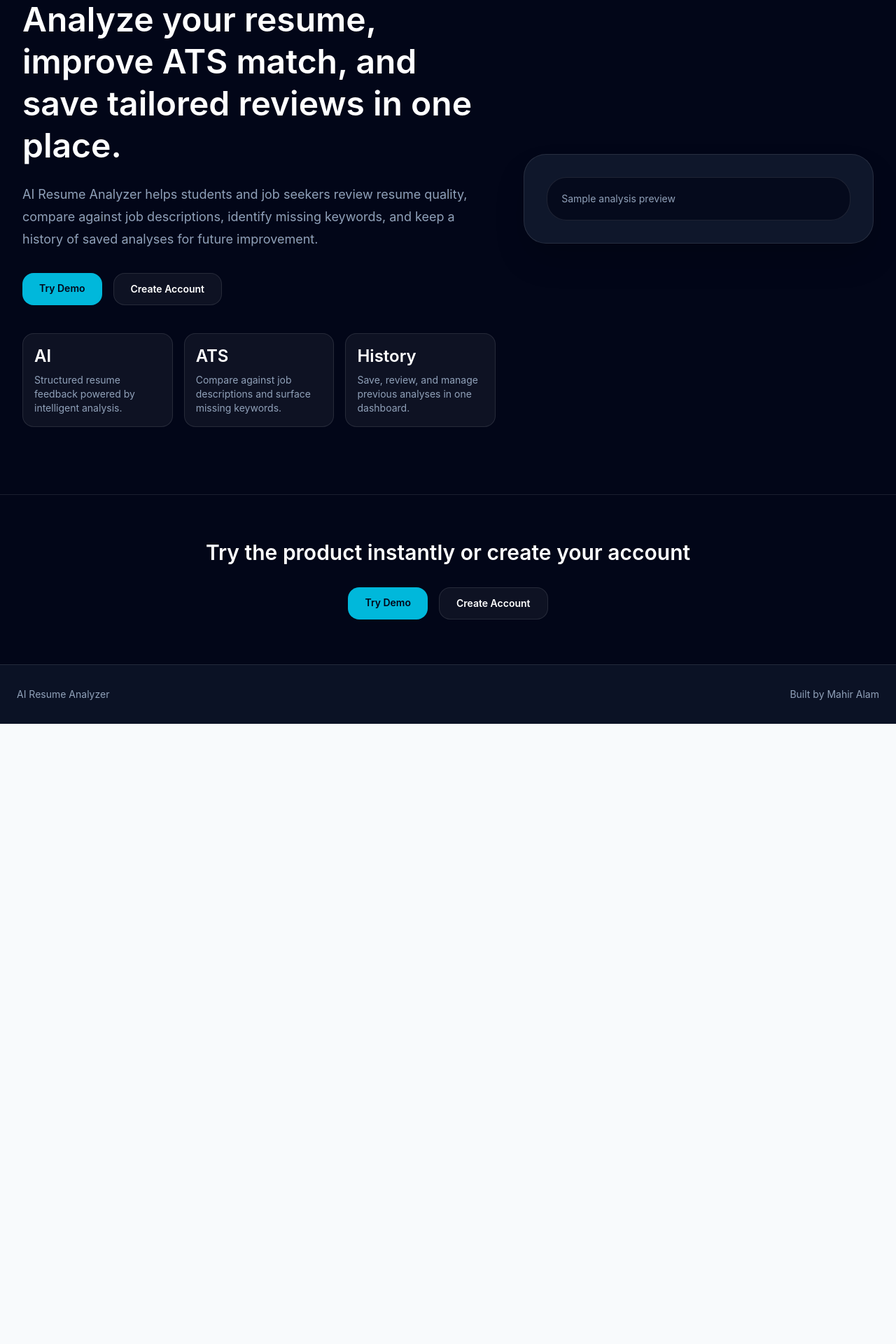
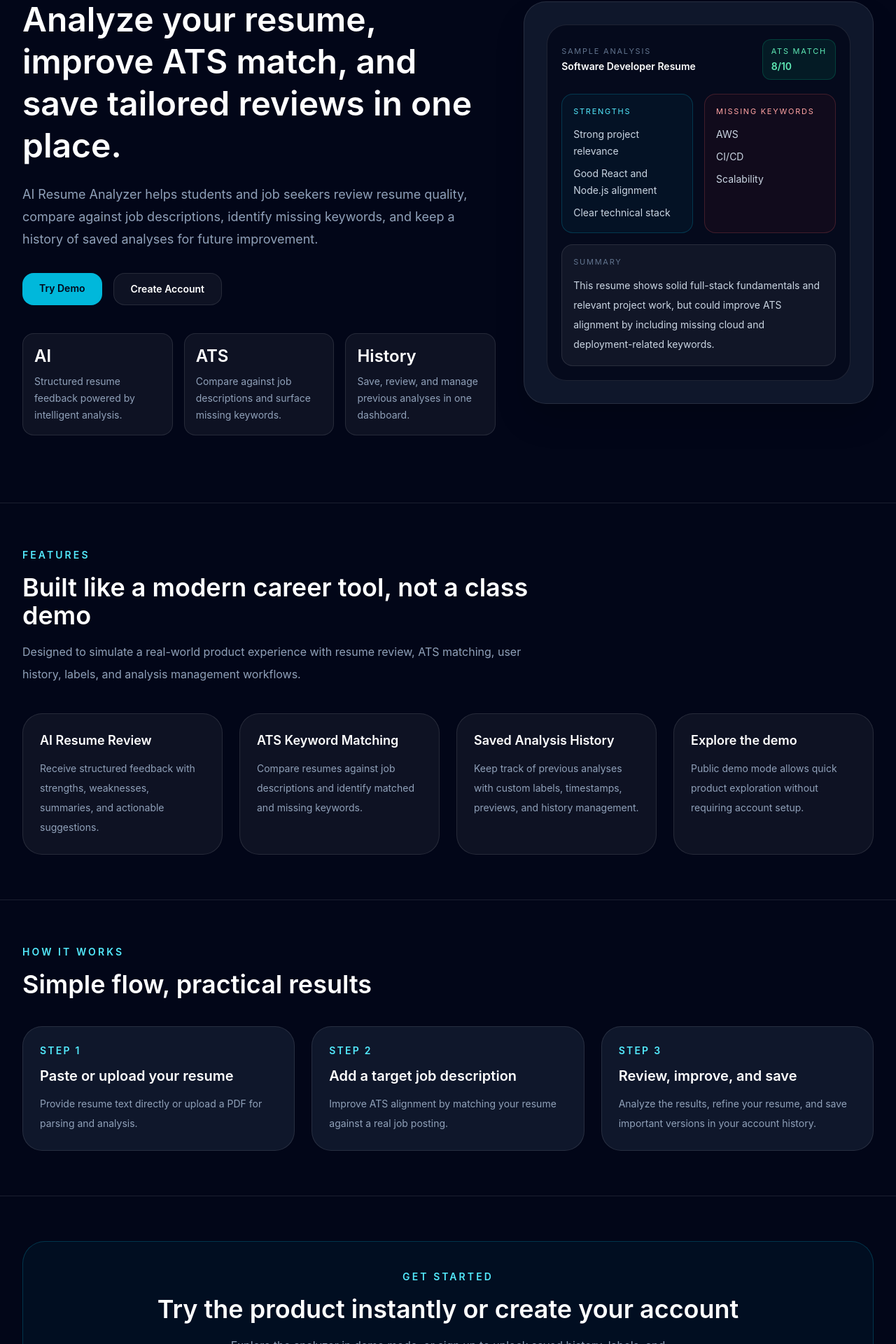
Before and after one commit to mahir-alam/AI-Resume-Analyzer, a React (Vite) app in the folder client/: page / in a window 1280 px wide. Shown: the part 224-2144 px from the top of the page at 70% size. Before the commit the page ends 1258 px from the top, so only its background shows below. Built offline with nearby package versions, Linux system fonts and the light colour scheme; no server answers.

Commit message:
fix: update landing page body CTAs to reflect authenticated state

```diff
--- a/client/src/pages/Home.jsx
+++ b/client/src/pages/Home.jsx
@@ -2,10 +2,8 @@ import { Link } from "react-router-dom";
 
 function Home() {
   const token = localStorage.getItem("token");
-
   return (
     <div className="min-h-screen bg-slate-950 text-white">
-      {/* HEADER */}
       <header className="border-b border-white/10 bg-slate-900/80 backdrop-blur">
         <div className="mx-auto flex w-full max-w-7xl items-center justify-between px-6 py-4 sm:px-8">
           <div>
@@ -45,7 +43,7 @@ function Home() {
                 <>
                   <Link
                     to="/dashboard"
-                  className="rounded-xl bg-cyan-500 px-4 py-2 text-sm font-semibold text-slate-950 transition hover:bg-cyan-400"
+                    className="flex items-center justify-center rounded-xl bg-cyan-500 px-4 py-2 text-sm font-semibold text-slate-950 transition hover:bg-cyan-400"
                   >
                     Dashboard
                   </Link>
@@ -67,7 +65,6 @@ function Home() {
       </header>
 
       <main>
-        {/* HERO */}
         <section className="border-b border-white/10">
           <div className="mx-auto grid w-full max-w-7xl gap-10 px-6 py-16 sm:px-8 lg:grid-cols-[1.15fr_0.85fr] lg:items-center lg:py-24">
             <div>
@@ -86,10 +83,7 @@ function Home() {
                 improvement.
               </p>
 
-              {/* ✅ FIXED CTA */}
               <div className="mt-8 flex flex-wrap gap-4">
-                {!token ? (
-                  <>
                 <Link
                   to="/demo"
                   className="rounded-2xl bg-cyan-500 px-6 py-3 text-sm font-semibold text-slate-950 transition hover:bg-cyan-400"
@@ -97,77 +91,236 @@ function Home() {
                   Try Demo
                 </Link>
 
+                {!token ? (
                   <Link
                     to="/signup"
                     className="rounded-2xl border border-white/10 bg-white/5 px-6 py-3 text-sm font-semibold text-white transition hover:bg-white/10"
                   >
                     Create Account
                   </Link>
-                  </>
                 ) : (
-                  <>
                   <Link
                     to="/dashboard"
-                      className="rounded-2xl bg-cyan-500 px-6 py-3 text-sm font-semibold text-slate-950 transition hover:bg-cyan-400"
+                    className="rounded-2xl border border-white/10 bg-white/5 px-6 py-3 text-sm font-semibold text-white transition hover:bg-white/10"
                   >
                     Dashboard
                   </Link>
-
-                    <Link
-                      to="/demo"
-                      className="rounded-2xl border border-white/10 bg-white/5 px-6 py-3 text-sm font-semibold text-white transition hover:bg-white/10"
-                    >
-                      Try Demo
-                    </Link>
-                  </>
                 )}
               </div>
 
-              {/* FEATURES */}
               <div className="mt-10 grid gap-4 sm:grid-cols-3">
                 <div className="rounded-2xl border border-white/10 bg-white/5 p-4">
                   <p className="text-2xl font-semibold text-white">AI</p>
-                  <p className="mt-2 text-sm text-slate-400">
+                  <p className="mt-2 text-sm leading-6 text-slate-400">
                     Structured resume feedback powered by intelligent analysis.
                   </p>
                 </div>
 
                 <div className="rounded-2xl border border-white/10 bg-white/5 p-4">
                   <p className="text-2xl font-semibold text-white">ATS</p>
-                  <p className="mt-2 text-sm text-slate-400">
+                  <p className="mt-2 text-sm leading-6 text-slate-400">
                     Compare against job descriptions and surface missing keywords.
                   </p>
                 </div>
 
                 <div className="rounded-2xl border border-white/10 bg-white/5 p-4">
                   <p className="text-2xl font-semibold text-white">History</p>
-                  <p className="mt-2 text-sm text-slate-400">
+                  <p className="mt-2 text-sm leading-6 text-slate-400">
                     Save, review, and manage previous analyses in one dashboard.
                   </p>
                 </div>
               </div>
             </div>
 
-            {/* SAMPLE CARD */}
             <div className="rounded-[32px] border border-white/10 bg-slate-900 p-6 shadow-2xl sm:p-8">
               <div className="rounded-[28px] border border-white/10 bg-slate-950/70 p-5">
-                <p className="text-sm text-slate-400">Sample analysis preview</p>
+                <div className="flex items-center justify-between">
+                  <div>
+                    <p className="text-[11px] uppercase tracking-[0.16em] text-slate-500">
+                      Sample Analysis
+                    </p>
+                    <p className="mt-1 text-sm font-semibold text-white">
+                      Software Developer Resume
+                    </p>
+                  </div>
+                  <div className="rounded-xl border border-emerald-400/20 bg-emerald-500/10 px-3 py-2">
+                    <p className="text-[11px] uppercase tracking-[0.16em] text-emerald-300">
+                      ATS Match
+                    </p>
+                    <p className="mt-1 text-sm font-semibold text-emerald-300">
+                      8/10
+                    </p>
+                  </div>
+                </div>
+
+                <div className="mt-5 grid gap-4 sm:grid-cols-2">
+                  <div className="rounded-2xl border border-cyan-400/20 bg-cyan-500/5 p-4">
+                    <p className="text-[11px] uppercase tracking-[0.16em] text-cyan-300">
+                      Strengths
+                    </p>
+                    <ul className="mt-3 space-y-2 text-sm leading-6 text-slate-300">
+                      <li>Strong project relevance</li>
+                      <li>Good React and Node.js alignment</li>
+                      <li>Clear technical stack</li>
+                    </ul>
+                  </div>
+
+                  <div className="rounded-2xl border border-red-400/20 bg-red-500/5 p-4">
+                    <p className="text-[11px] uppercase tracking-[0.16em] text-red-300">
+                      Missing Keywords
+                    </p>
+                    <ul className="mt-3 space-y-2 text-sm leading-6 text-slate-300">
+                      <li>AWS</li>
+                      <li>CI/CD</li>
+                      <li>Scalability</li>
+                    </ul>
+                  </div>
+                </div>
+
+                <div className="mt-4 rounded-2xl border border-white/10 bg-white/5 p-4">
+                  <p className="text-[11px] uppercase tracking-[0.16em] text-slate-500">
+                    Summary
+                  </p>
+                  <p className="mt-3 text-sm leading-7 text-slate-300">
+                    This resume shows solid full-stack fundamentals and relevant
+                    project work, but could improve ATS alignment by including
+                    missing cloud and deployment-related keywords.
+                  </p>
+                </div>
               </div>
             </div>
           </div>
         </section>
 
-        {/* BOTTOM CTA */}
+        <section className="border-b border-white/10">
+          <div className="mx-auto w-full max-w-7xl px-6 py-16 sm:px-8">
+            <div className="max-w-3xl">
+              <p className="text-sm font-semibold uppercase tracking-[0.22em] text-cyan-300">
+                Features
+              </p>
+              <h3 className="mt-4 text-3xl font-semibold text-white sm:text-4xl">
+                Built like a modern career tool, not a class demo
+              </h3>
+              <p className="mt-4 text-base leading-8 text-slate-400">
+                Designed to simulate a real-world product experience with resume
+                review, ATS matching, user history, labels, and analysis
+                management workflows.
+              </p>
+            </div>
+
+            <div className="mt-10 grid gap-6 md:grid-cols-2 xl:grid-cols-4">
+              <div className="rounded-[28px] border border-white/10 bg-white/5 p-6">
+                <p className="text-lg font-semibold text-white">
+                  AI Resume Review
+                </p>
+                <p className="mt-3 text-sm leading-7 text-slate-400">
+                  Receive structured feedback with strengths, weaknesses,
+                  summaries, and actionable suggestions.
+                </p>
+              </div>
+
+              <div className="rounded-[28px] border border-white/10 bg-white/5 p-6">
+                <p className="text-lg font-semibold text-white">
+                  ATS Keyword Matching
+                </p>
+                <p className="mt-3 text-sm leading-7 text-slate-400">
+                  Compare resumes against job descriptions and identify matched
+                  and missing keywords.
+                </p>
+              </div>
+
+              <div className="rounded-[28px] border border-white/10 bg-white/5 p-6">
+                <p className="text-lg font-semibold text-white">
+                  Saved Analysis History
+                </p>
+                <p className="mt-3 text-sm leading-7 text-slate-400">
+                  Keep track of previous analyses with custom labels, timestamps,
+                  previews, and history management.
+                </p>
+              </div>
+
+              <div className="rounded-[28px] border border-white/10 bg-white/5 p-6">
+                <p className="text-lg font-semibold text-white">
+                  Explore the demo
+                </p>
+                <p className="mt-3 text-sm leading-7 text-slate-400">
+                  Public demo mode allows quick product exploration without
+                  requiring account setup.
+                </p>
+              </div>
+            </div>
+          </div>
+        </section>
+
+        <section className="border-b border-white/10">
+          <div className="mx-auto w-full max-w-7xl px-6 py-16 sm:px-8">
+            <div className="max-w-3xl">
+              <p className="text-sm font-semibold uppercase tracking-[0.22em] text-cyan-300">
+                How it works
+              </p>
+              <h3 className="mt-4 text-3xl font-semibold text-white sm:text-4xl">
+                Simple flow, practical results
+              </h3>
+            </div>
+
+            <div className="mt-10 grid gap-6 lg:grid-cols-3">
+              <div className="rounded-[28px] border border-white/10 bg-slate-900 p-6">
+                <p className="text-sm font-semibold uppercase tracking-[0.16em] text-cyan-300">
+                  Step 1
+                </p>
+                <p className="mt-3 text-xl font-semibold text-white">
+                  Paste or upload your resume
+                </p>
+                <p className="mt-3 text-sm leading-7 text-slate-400">
+                  Provide resume text directly or upload a PDF for parsing and
+                  analysis.
+                </p>
+              </div>
+
+              <div className="rounded-[28px] border border-white/10 bg-slate-900 p-6">
+                <p className="text-sm font-semibold uppercase tracking-[0.16em] text-cyan-300">
+                  Step 2
+                </p>
+                <p className="mt-3 text-xl font-semibold text-white">
+                  Add a target job description
+                </p>
+                <p className="mt-3 text-sm leading-7 text-slate-400">
+                  Improve ATS alignment by matching your resume against a real
+                  job posting.
+                </p>
+              </div>
+
+              <div className="rounded-[28px] border border-white/10 bg-slate-900 p-6">
+                <p className="text-sm font-semibold uppercase tracking-[0.16em] text-cyan-300">
+                  Step 3
+                </p>
+                <p className="mt-3 text-xl font-semibold text-white">
+                  Review, improve, and save
+                </p>
+                <p className="mt-3 text-sm leading-7 text-slate-400">
+                  Analyze the results, refine your resume, and save important
+                  versions in your account history.
+                </p>
+              </div>
+            </div>
+          </div>
+        </section>
+
         <section>
-          <div className="mx-auto w-full max-w-7xl px-6 py-16 sm:px-8 text-center">
-            <h3 className="text-3xl font-semibold text-white">
+          <div className="mx-auto w-full max-w-7xl px-6 py-16 sm:px-8">
+            <div className="rounded-[32px] border border-cyan-400/20 bg-cyan-500/5 p-8 text-center sm:p-10">
+              <p className="text-sm font-semibold uppercase tracking-[0.22em] text-cyan-300">
+                Get started
+              </p>
+              <h3 className="mt-4 text-3xl font-semibold text-white sm:text-4xl">
                 Try the product instantly or create your account
               </h3>
+              <p className="mx-auto mt-4 max-w-2xl text-base leading-8 text-slate-400">
+                Explore the analyzer in demo mode, or sign up to unlock saved
+                history, labels, and account-based resume management.
+              </p>
 
-            {/* ✅ FIXED CTA */}
               <div className="mt-8 flex flex-wrap justify-center gap-4">
-              {!token ? (
-                <>
                 <Link
                   to="/demo"
                   className="rounded-2xl bg-cyan-500 px-6 py-3 text-sm font-semibold text-slate-950 transition hover:bg-cyan-400"
@@ -175,40 +328,42 @@ function Home() {
                   Try Demo
                 </Link>
 
+                {!token ? (
                   <Link
                     to="/signup"
                     className="rounded-2xl border border-white/10 bg-white/5 px-6 py-3 text-sm font-semibold text-white transition hover:bg-white/10"
                   >
                     Create Account
                   </Link>
-                </>
                 ) : (
-                <>
                   <Link
                     to="/dashboard"
-                    className="rounded-2xl bg-cyan-500 px-6 py-3 text-sm font-semibold text-slate-950 transition hover:bg-cyan-400"
-                  >
-                    Go to Dashboard
-                  </Link>
-
-                  <Link
-                    to="/demo"
                     className="rounded-2xl border border-white/10 bg-white/5 px-6 py-3 text-sm font-semibold text-white transition hover:bg-white/10"
                   >
-                    Try Demo
+                    Dashboard
                   </Link>
-                </>
                 )}
+              </div>
             </div>
           </div>
         </section>
       </main>
 
-      {/* FOOTER */}
       <footer className="border-t border-white/10 bg-slate-900/70">
-        <div className="mx-auto flex w-full max-w-7xl justify-between px-6 py-8 text-sm text-slate-400">
-          <p>AI Resume Analyzer</p>
-          <p>Built by Mahir Alam</p>
+        <div className="mx-auto flex w-full max-w-7xl flex-col gap-4 px-6 py-8 text-sm text-slate-400 sm:px-8 md:flex-row md:items-center md:justify-between">
+          <div>
+            <p className="font-medium text-white">AI Resume Analyzer</p>
+            <p className="mt-1">
+              Built as a modern SaaS-style resume and ATS optimization platform.
+            </p>
+          </div>
+
+          <div className="text-left md:text-right">
+            <p className="font-medium text-white">Built by Mahir Alam</p>
+            <p className="mt-1">
+              Computer Science Student, University of Calgary
+            </p>
+          </div>
         </div>
       </footer>
     </div>
```
Lines whose indentation alone changed are shown as unchanged.
